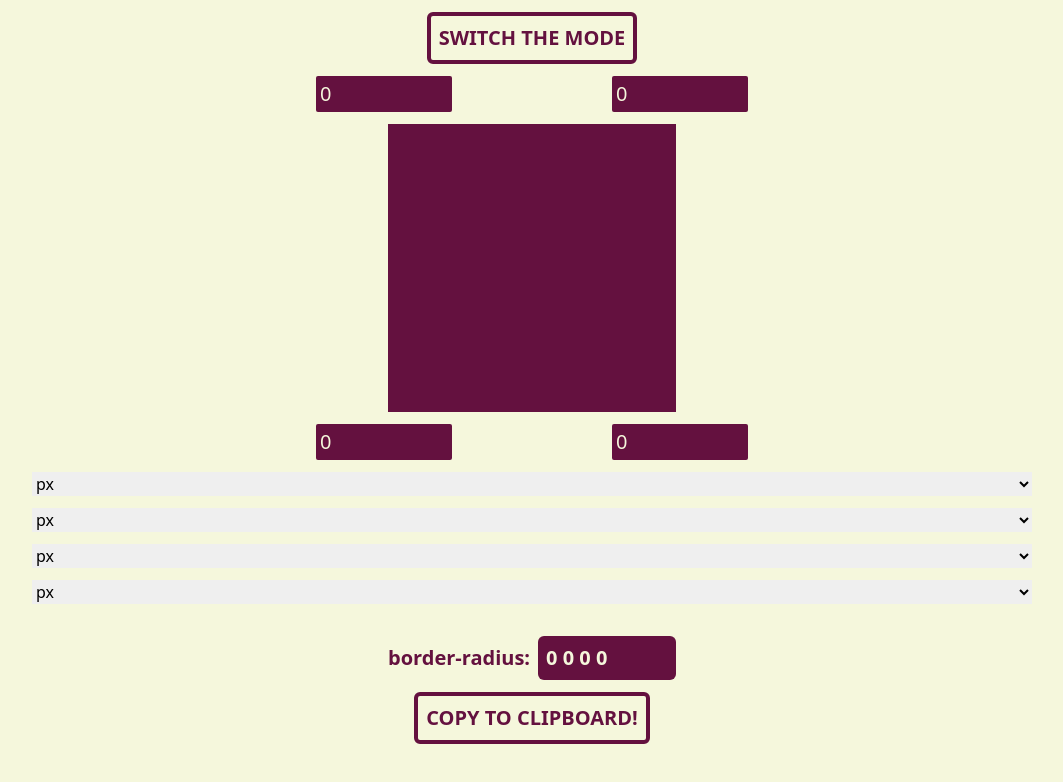
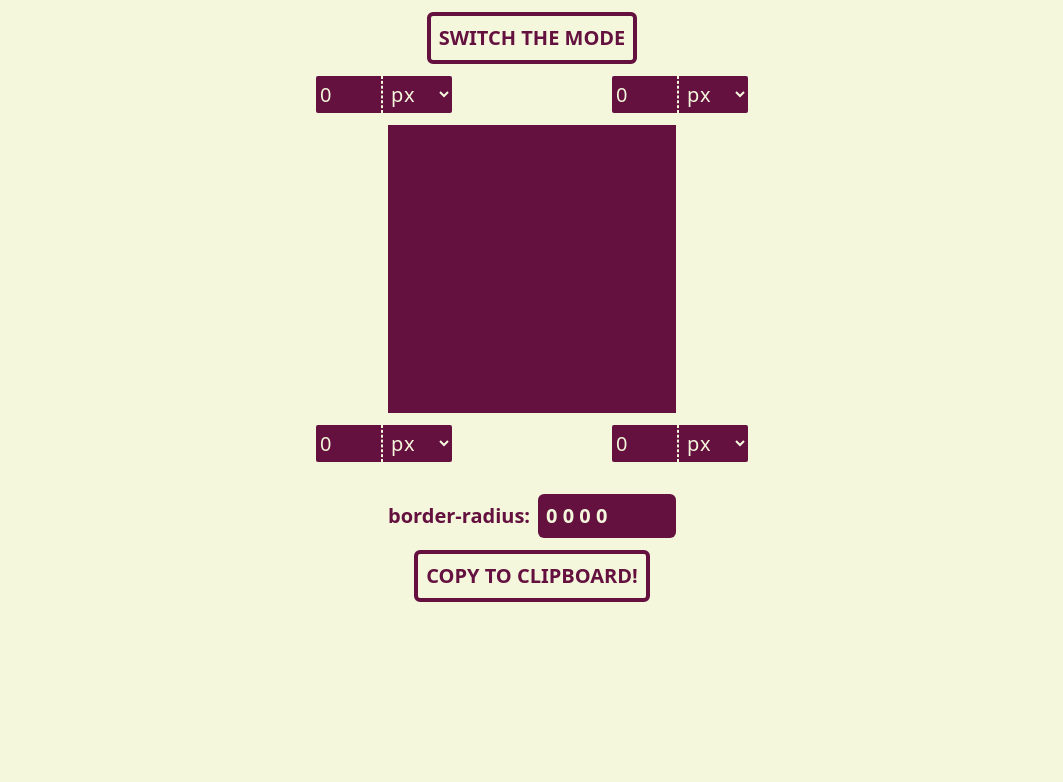
Before and after one commit to SEPOTOM/border-radius-previewer, a React (Vite) app: page / in a window 1280 px wide. Shown: the top 782 px of the page, without its empty margins (108-1171 px from the left). Built offline with nearby package versions, Linux system fonts and the light colour scheme.

Commit message:
feat(NormalModeControls): update styles and layout to place unit dropdowns

```diff
--- a/src/components/NormalModeControls/index.tsx
+++ b/src/components/NormalModeControls/index.tsx
@@ -28,74 +28,78 @@ const NormalModeControls: FC<NormalModeControlsProps> = ({
   return (
     <>
       <div className="mx-auto flex w-full max-w-[432px] justify-between overflow-hidden sm:justify-center sm:gap-36">
-        <div className="max-w-36 shrink-0 grow-0 basis-1/2 pr-2">
+        <div className="flex max-w-36 shrink-0 grow-0 basis-1/2 pr-2">
           <input
             type="number"
             aria-label="Top-left corner"
             name="top-left"
             value={borderRadiusValues['top-left']}
             onChange={handleBorderRadiusChange}
-            className="outline-focus w-full max-w-full rounded-sm bg-main p-1 text-xl tracking-wider text-secondary"
+            className="outline-focus w-full max-w-full rounded-l-sm rounded-r-none border-r border-dashed border-secondary bg-main p-1 text-xl tracking-wider text-secondary"
+          />
+          <UnitDropdown
+            aria-label="Top-left corner unit"
+            name="top-left-unit"
+            onChange={handleBorderRadiusUnitChange}
+            value={borderRadiusUnits['top-left-unit']}
+            className="rounded-l-none rounded-r-sm border-l border-dashed border-secondary bg-main p-1 text-xl tracking-wider text-secondary"
           />
         </div>
-        <div className="max-w-36 shrink-0 grow-0 basis-1/2 pl-2">
+        <div className="flex max-w-36 shrink-0 grow-0 basis-1/2 pl-2">
           <input
             type="number"
             aria-label="Top-right corner"
             value={borderRadiusValues['top-right']}
             name="top-right"
             onChange={handleBorderRadiusChange}
-            className="outline-focus w-full max-w-full rounded-sm bg-main p-1 text-xl tracking-wider text-secondary"
+            className="outline-focus w-full max-w-full rounded-l-sm rounded-r-none border-r border-dashed border-secondary bg-main p-1 text-xl tracking-wider text-secondary"
+          />
+          <UnitDropdown
+            aria-label="Top-right corner unit"
+            name="top-right-unit"
+            onChange={handleBorderRadiusUnitChange}
+            value={borderRadiusUnits['top-right-unit']}
+            className="rounded-l-none rounded-r-sm border-l border-dashed border-secondary bg-main p-1 text-xl tracking-wider text-secondary"
           />
         </div>
       </div>
       {children}
       <div className="mx-auto flex w-full max-w-[432px] justify-between overflow-hidden sm:justify-center sm:gap-36">
-        <div className="max-w-36 shrink-0 grow-0 basis-1/2 pr-2">
+        <div className="flex max-w-36 shrink-0 grow-0 basis-1/2 pr-2">
           <input
             type="number"
             aria-label="Bottom-left corner"
             value={borderRadiusValues['bottom-left']}
             name="bottom-left"
             onChange={handleBorderRadiusChange}
-            className="outline-focus w-full max-w-full rounded-sm bg-main p-1 text-xl tracking-wider text-secondary"
+            className="outline-focus w-full max-w-full rounded-l-sm rounded-r-none border-r border-dashed border-secondary bg-main p-1 text-xl tracking-wider text-secondary"
+          />
+          <UnitDropdown
+            aria-label="Bottom-left corner unit"
+            name="bottom-left-unit"
+            onChange={handleBorderRadiusUnitChange}
+            value={borderRadiusUnits['bottom-left-unit']}
+            className="rounded-l-none rounded-r-sm border-l border-dashed border-secondary bg-main p-1 text-xl tracking-wider text-secondary"
           />
         </div>
-        <div className="max-w-36 shrink-0 grow-0 basis-1/2 pl-2">
+        <div className="flex max-w-36 shrink-0 grow-0 basis-1/2 pl-2">
           <input
             type="number"
             aria-label="Bottom-right corner"
             value={borderRadiusValues['bottom-right']}
             name="bottom-right"
             onChange={handleBorderRadiusChange}
-            className="outline-focus w-full max-w-full rounded-sm bg-main p-1 text-xl tracking-wider text-secondary"
+            className="outline-focus w-full max-w-full rounded-l-sm rounded-r-none border-r border-dashed border-secondary bg-main p-1 text-xl tracking-wider text-secondary"
+          />
+          <UnitDropdown
+            aria-label="Bottom-right corner unit"
+            name="bottom-right-unit"
+            onChange={handleBorderRadiusUnitChange}
+            value={borderRadiusUnits['bottom-right-unit']}
+            className="rounded-l-none rounded-r-sm border-l border-dashed border-secondary bg-main p-1 text-xl tracking-wider text-secondary"
           />
         </div>
       </div>
-      <UnitDropdown
-        aria-label="Top-left corner unit"
-        name="top-left-unit"
-        onChange={handleBorderRadiusUnitChange}
-        value={borderRadiusUnits['top-left-unit']}
-      />
-      <UnitDropdown
-        aria-label="Top-right corner unit"
-        name="top-right-unit"
-        onChange={handleBorderRadiusUnitChange}
-        value={borderRadiusUnits['top-right-unit']}
-      />
-      <UnitDropdown
-        aria-label="Bottom-left corner unit"
-        name="bottom-left-unit"
-        onChange={handleBorderRadiusUnitChange}
-        value={borderRadiusUnits['bottom-left-unit']}
-      />
-      <UnitDropdown
-        aria-label="Bottom-right corner unit"
-        name="bottom-right-unit"
-        onChange={handleBorderRadiusUnitChange}
-        value={borderRadiusUnits['bottom-right-unit']}
-      />
     </>
   );
 };
```
